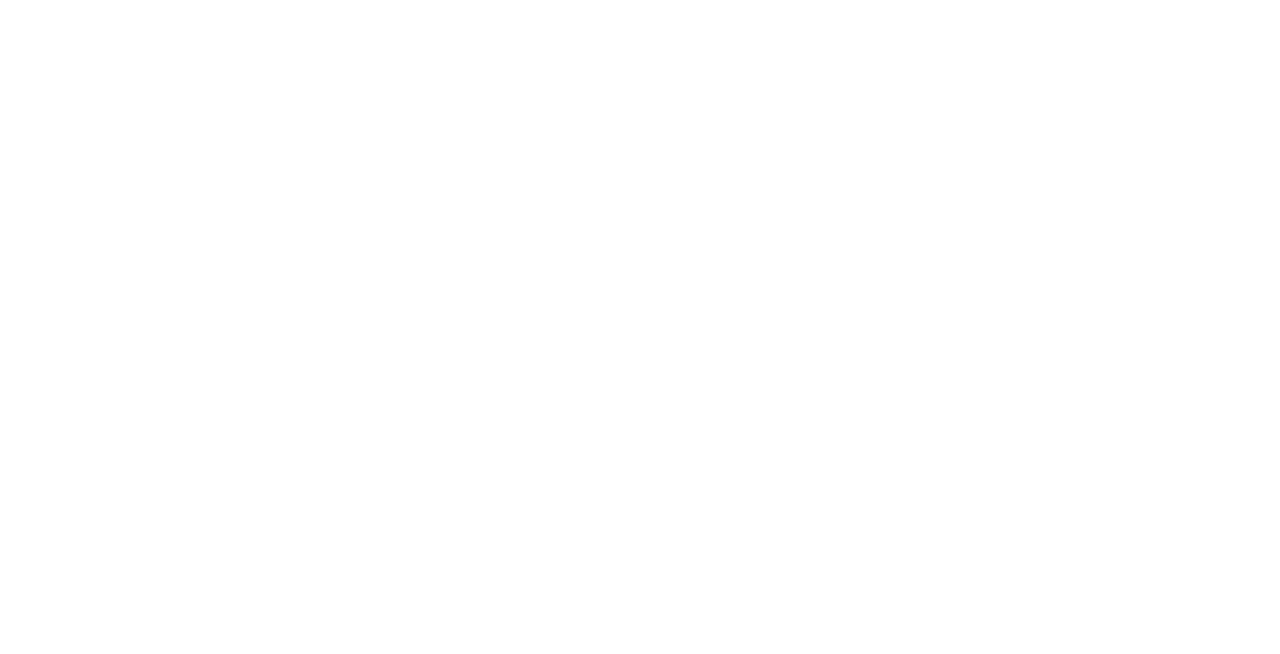
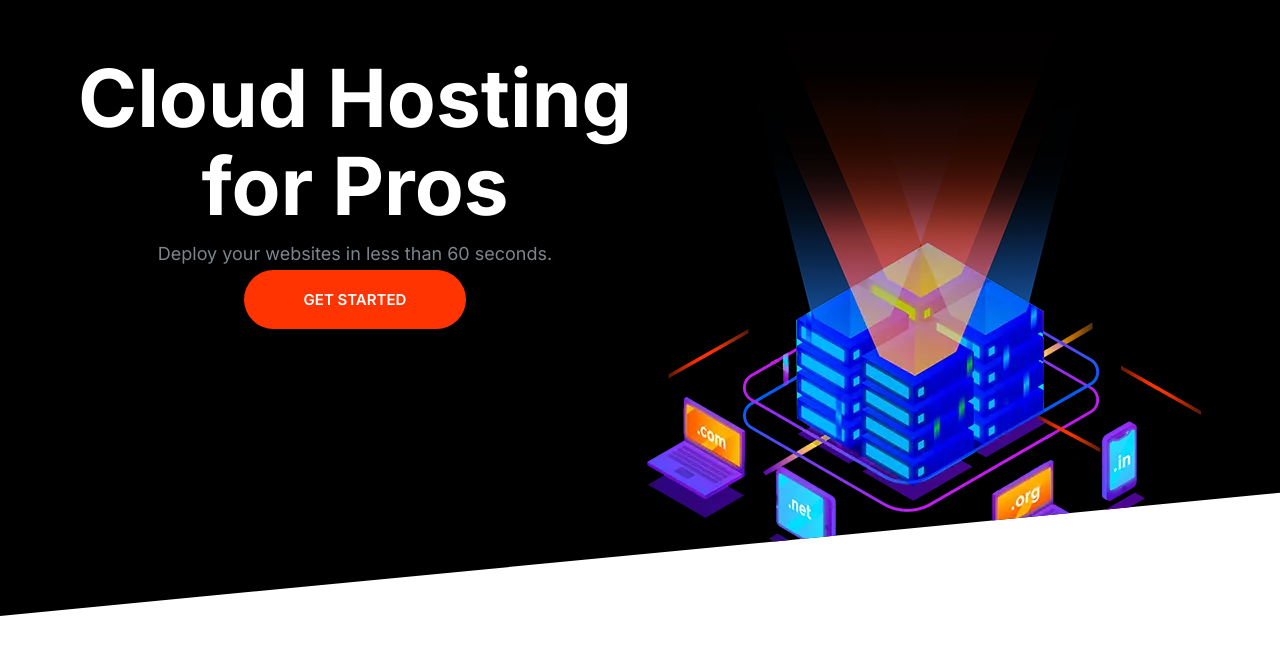
Before and after one commit to ErfanXH/Moshify, a plain HTML site: page index.html in a window 1280 px wide. Drawn offline with Linux system fonts and the light colour scheme.

Commit message:
Block Level Added

```diff
--- a/CSS/styles.css
+++ b/CSS/styles.css
@@ -26,6 +26,7 @@ body {
 h1, h2, h3 {
     color: var(--color-headings);
     margin-bottom: 1rem;
+    line-height: 1.1;
 }
 
 h1 {
@@ -538,3 +539,37 @@ a{
         border: 0;
     }
 }
+
+/* Blocks */
+
+.block {
+    display: flexbox;
+    margin-top: 0;
+}
+
+.block__header {
+    text-align: center;
+}
+
+.block--dark {
+    background: black;
+    color: #7b858b;
+}
+
+.block--dark .block__heading {
+    color: white;
+}
+
+.block--skewed-right {
+    padding-bottom: calc(var(--padding-vertical) + 4rem);
+}
+
+.block--skewed-left {
+    padding-bottom: calc(var(--padding-vertical) + 4rem);
+    clip-path: polygon(0% 0%, 100% 0%, 100% 80%, 0% 100%);
+}
+
+.container {
+    max-width: 1140px;
+    margin: 0 auto;
+}
--- a/index.html
+++ b/index.html
@@ -14,6 +14,18 @@
     <link rel="stylesheet" href="CSS/styles.css" />
   </head>
   <body>
+    <section class="block block--dark block--skewed-left hero">
+      <div class="container grid grid--1x2">
+        <header class="block__header hero__content">
+          <h1 class="block__heading">Cloud Hosting for Pros</h1>
+          <p class="hero__tagline">
+            Deploy your websites in less than 60 seconds.
+          </p>
+          <a href="#" class="btn btn--accent btn--stretched">Get Started</a>
+        </header>
+        <img class="hero__image" src="Images/banner.webp" alt="" />
+      </div>
+    </section>
     <script src="main.js"></script>
   </body>
 </html>
```
Also changed, not shown: Images/banner.webp (added).
